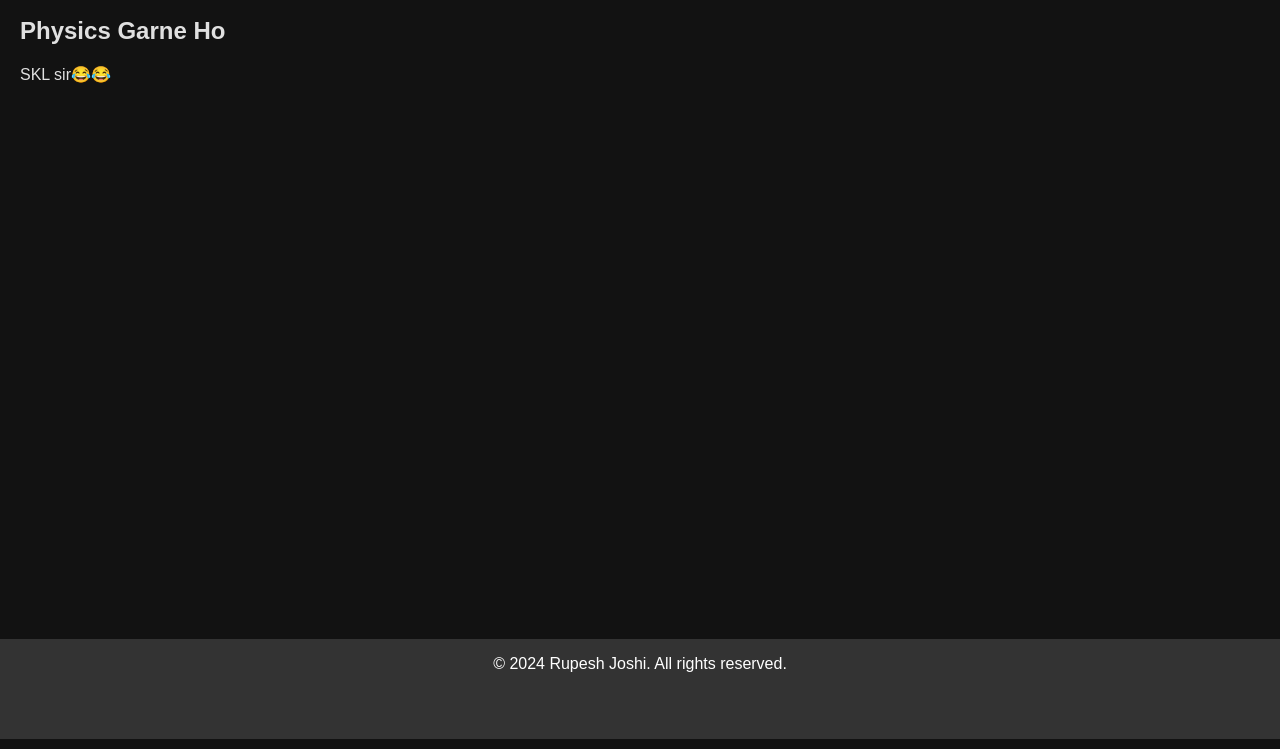
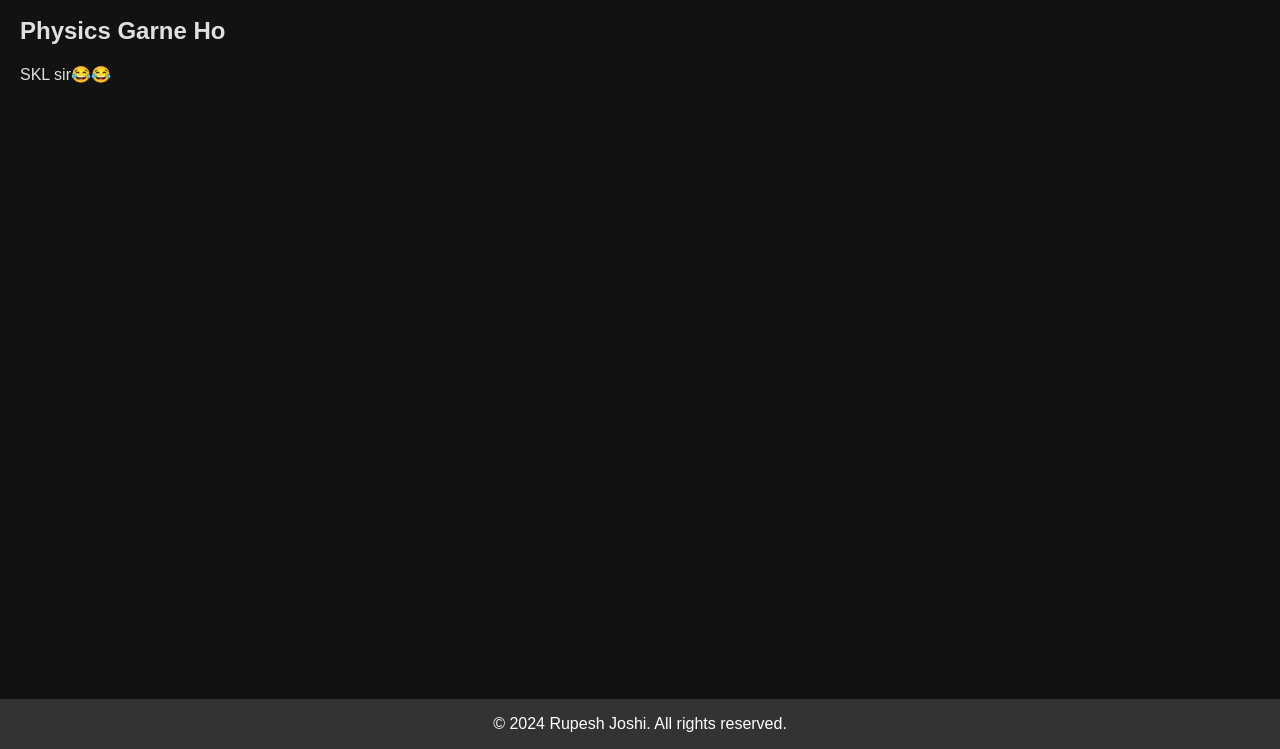
Before and after one commit to Rupesh-Joshi10/kurogane, a plain HTML site: page index.html in a window 1280 px wide. Shown: the part 61-810 px from the top of the page. Drawn offline with Linux system fonts and the light colour scheme.

Commit message:
Update style.css

```diff
--- a/style.css
+++ b/style.css
@@ -6,12 +6,22 @@
             font-family: Arial, sans-serif;
         }
 
+
+        body {
+            position: relative;
+            margin: 0;
+            min-height: 100%;
+            /* padding-bottom: 6.74rem; */
+            box-sizing: inherit;
+        }
+
         .sareer {
             padding-left: 20px;
         }
 
         /* Dark Theme Colors */
         body {
+            min-height: 100vh;
             background-color: #121212;
             color: #e0e0e0;
             padding-top: 10px;
@@ -117,12 +127,17 @@
             }
         }
 
+
+        .allButFooter {
+            min-height: calc(100vh - 50px);
+        }
+
         /* Footer */
         footer {
-            position: fixed;
+            position:bottom;
             bottom: 0;
             width: 100%;
-            height: 100px;
+            height: 50px;
             background-color: #333;
             color: white;
             text-align: center;
```
